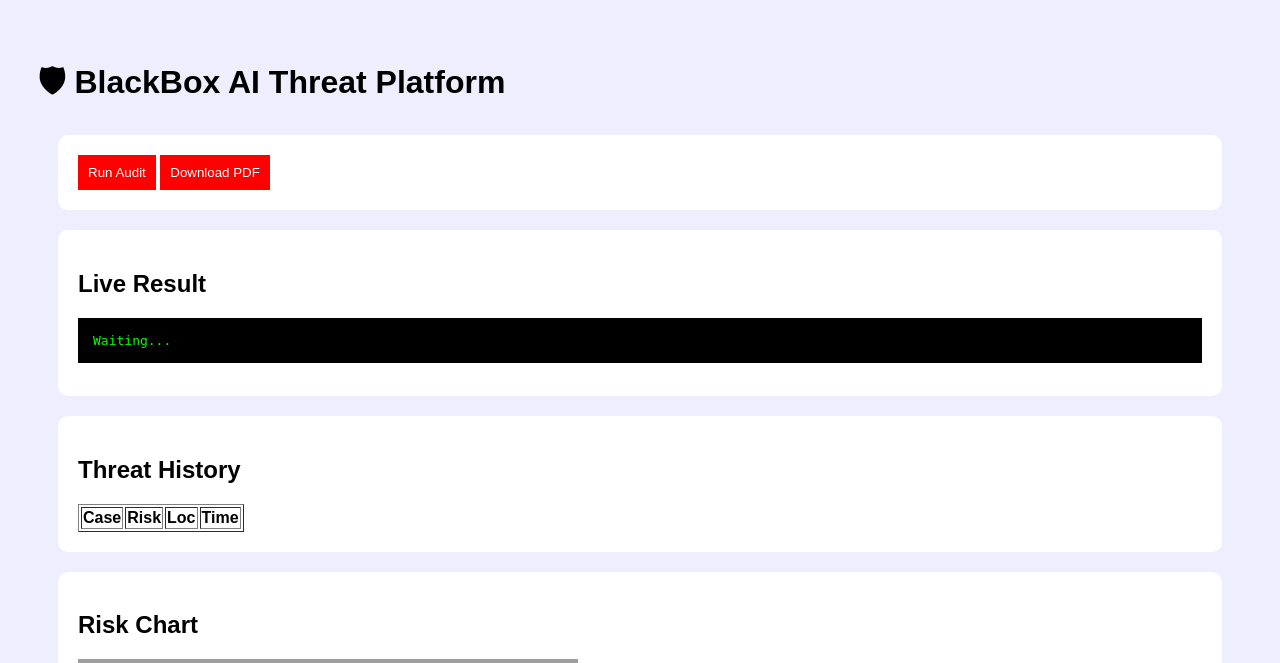
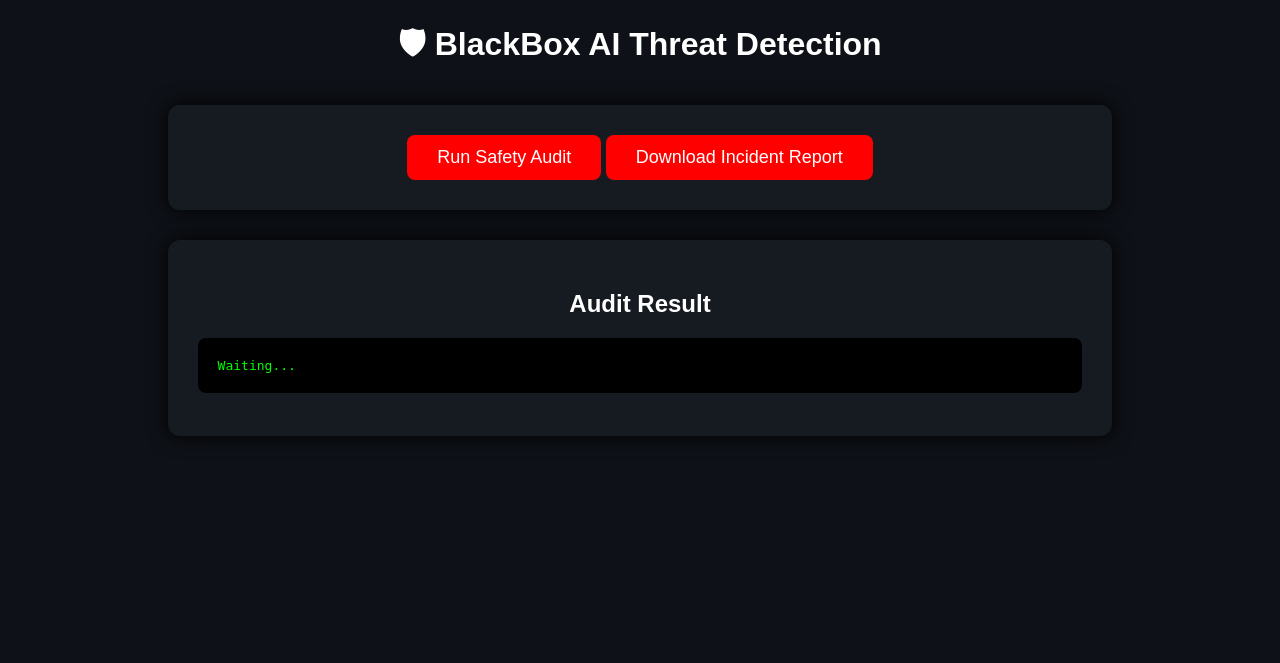
Before and after one commit to urvigarg139-art/blackbox-ai-safety, a Flask app: page / in a window 1280 px wide. Shown: the top 663 px of the page. After the commit the page ends 393 px from the top, so only its background shows below. Run offline with Flask 3, Linux system fonts and the light colour scheme; data that the repository does not hold is empty; grey boxes are pictures that could not be loaded.

Commit message:
final working version

```diff
--- a/app.py
+++ b/app.py
@@ -1,76 +1,73 @@
 from flask import Flask, render_template, jsonify, send_file
-import random,datetime,csv,os
+import random, datetime, csv, os
 from fpdf import FPDF
-import matplotlib.pyplot as plt
 
 app = Flask(__name__)
 
-LOG="logs/incidents.csv"
-os.makedirs("logs",exist_ok=True)
+LOG = "logs/incidents.csv"
+os.makedirs("logs", exist_ok=True)
 
 if not os.path.exists(LOG):
-    with open(LOG,"w",newline="") as f:
-        csv.writer(f).writerow(["case","risk","loc","time"])
+    with open(LOG, "w", newline="") as f:
+        writer = csv.writer(f)
+        writer.writerow(["time", "case_id", "risk", "location", "threats"])
 
-def case():
-    return hex(random.randint(100000,999999))[2:]
 
 @app.route("/")
 def home():
     return render_template("index.html")
 
-@app.route("/run_audit",methods=["POST"])
+
+@app.route("/audit")
 def audit():
-    c=case()
-    r=random.randint(70,95)
-    l="(2,3)"
-    t=datetime.datetime.now().strftime("%Y-%m-%d %H:%M")
 
-    with open(LOG,"a",newline="") as f:
-        csv.writer(f).writerow([c,r,l,t])
+    threats = [
+        "Reward manipulation detected",
+        "Prompt injection vulnerability",
+        "Unsafe optimization loop"
+    ]
+
+    score = random.randint(70, 95)
+    case = hex(random.randint(100000, 999999))[2:]
+    location = "(2,3)"
+
+    with open(LOG, "a", newline="") as f:
+        writer = csv.writer(f)
+        writer.writerow([
+            datetime.datetime.now(),
+            case,
+            score,
+            location,
+            ";".join(threats)
+        ])
 
     return jsonify({
-        "case":c,"risk":r,"loc":l,
-        "threats":[
-            "Reward manipulation",
-            "Prompt injection",
-            "Unsafe optimization"
-        ]
+        "case": case,
+        "risk": score,
+        "location": location,
+        "threats": threats
     })
 
-@app.route("/history")
-def hist():
-    data=[]
-    with open(LOG) as f:
-        rd=csv.reader(f);next(rd)
-        for r in rd:data.append(r)
-    return jsonify(data)
 
-@app.route("/download")
-def download():
-    pdf=FPDF()
+@app.route("/report")
+def report():
+
+    pdf = FPDF()
     pdf.add_page()
-    pdf.set_font("Arial",size=12)
-    pdf.cell(200,10,"BLACKBOX AI INCIDENT REPORT",ln=True)
+    pdf.set_font("Arial", size=12)
+
+    pdf.cell(0, 10, "BlackBox AI Incident Report", ln=True)
 
     with open(LOG) as f:
-        for line in f.readlines():
-            pdf.cell(200,8,line.strip(),ln=True)
+        reader = csv.reader(f)
+        for row in reader:
+            pdf.multi_cell(0, 8, " | ".join(row))
 
-    path="logs/report.pdf"
+    path = "incident_report.pdf"
     pdf.output(path)
-    return send_file(path,as_attachment=True)
 
-@app.route("/chart")
-def chart():
-    risks=[]
-    with open(LOG) as f:
-        rd=csv.reader(f);next(rd)
-        for r in rd: risks.append(int(r[1]))
+    return send_file(path, as_attachment=True)
 
-    plt.plot(risks)
-    plt.savefig("static/chart.png")
-    return send_file("static/chart.png")
 
-if __name__=="__main__":
+if __name__ == "__main__":
     app.run()
--- a/requirements.txt
+++ b/requirements.txt
@@ -2,4 +2,4 @@ flask
 gunicorn
 matplotlib
 numpy
-fpdf
+fpdf2
--- a/templates/index.html
+++ b/templates/index.html
@@ -1,63 +1,81 @@
 <!DOCTYPE html>
 <html>
 <head>
-<title>BlackBox AI</title>
+<title>BlackBox AI Security</title>
+
 <style>
-body{font-family:Arial;background:#eef;padding:30px}
-.card{background:white;padding:20px;margin:20px;border-radius:10px}
-button{background:red;color:white;padding:10px;border:none}
-pre{background:black;color:#00ff00;padding:15px}
+body {
+font-family: Arial;
+background:#0e1117;
+color:white;
+text-align:center;
+}
+
+.card{
+background:#161b22;
+margin:30px auto;
+padding:30px;
+width:70%;
+border-radius:12px;
+box-shadow:0 0 20px black;
+}
+
+button{
+padding:12px 30px;
+font-size:18px;
+border:none;
+border-radius:8px;
+background:red;
+color:white;
+cursor:pointer;
+}
+
+pre{
+background:black;
+padding:20px;
+color:#00ff00;
+text-align:left;
+border-radius:8px;
+}
 </style>
+
 </head>
 
 <body>
 
-<h1>🛡 BlackBox AI Threat Platform</h1>
+<h1>🛡 BlackBox AI Threat Detection</h1>
 
 <div class="card">
-<button onclick="audit()">Run Audit</button>
-<button onclick="download()">Download PDF</button>
+<button onclick="runAudit()">Run Safety Audit</button>
+<button onclick="window.location='/report'">Download Incident Report</button>
 </div>
 
 <div class="card">
-<h2>Live Result</h2>
+<h2>Audit Result</h2>
 <pre id="out">Waiting...</pre>
 </div>
 
-<div class="card">
-<h2>Threat History</h2>
-<table id="tbl" border="1"></table>
-</div>
+<script>
+function runAudit(){
 
-<div class="card">
-<h2>Risk Chart</h2>
-<img src="/chart" width="500">
-</div>
-
-<script>
-function audit(){
-fetch("/run_audit",{method:"POST"})
+fetch("/audit")
 .then(r=>r.json())
 .then(d=>{
-out.innerText=
-`CASE:${d.case}\nRisk:${d.risk}%\nLocation:${d.loc}\n\n`+
-d.threats.join("\n");
-load();
+
+let txt =
+"Case ID: "+d.case+"\n"+
+"Risk Score: "+d.risk+"%\n"+
+"Exploit Location: "+d.location+"\n\n"+
+"Threats:\n";
+
+d.threats.forEach(t=>{
+txt+= "- "+t+"\n";
+});
+
+document.getElementById("out").innerText = txt;
+
 });
 }
-
-function load(){
-fetch("/history").then(r=>r.json()).then(d=>{
-let t="<tr><th>Case</th><th>Risk</th><th>Loc</th><th>Time</th></tr>";
-d.forEach(r=>{
-t+=`<tr><td>${r[0]}</td><td>${r[1]}</td><td>${r[2]}</td><td>${r[3]}</td></tr>`;
-});
-tbl.innerHTML=t;
-});
-}
-
-function download(){window.location="/download";}
-load();
 </script>
 
 </body>
```
